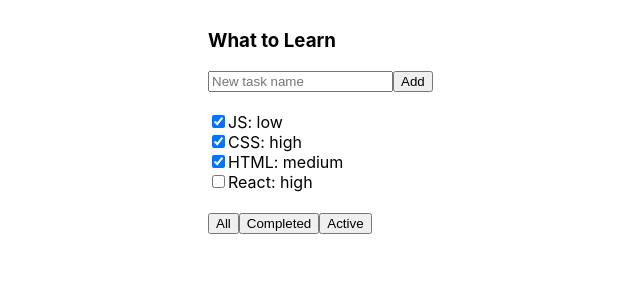
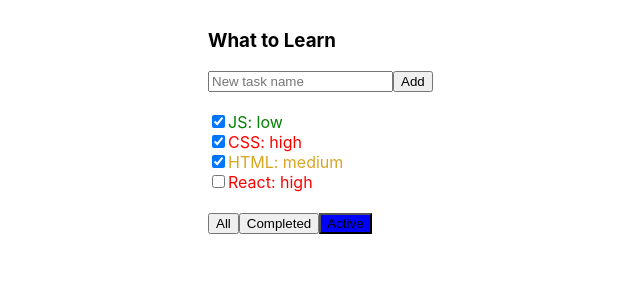
Before and after one commit to viketvova/TODO-list, a React (Create React App) app: page / in a window 1280 px wide. Shown: the top 300 px of the page, without its empty margins (192-832 px from the left). Built offline with nearby package versions, Linux system fonts and the light colour scheme.

Commit message:
Add filterValue and props

```diff
--- a/src/App.css
+++ b/src/App.css
@@ -14,3 +14,19 @@
 .todoList-task {
 
 }
+
+.filter-active {
+  background-color: blue;
+}
+
+.low {
+  color: green;
+}
+
+.medium {
+  color: goldenrod;
+}
+
+.high {
+  color: red;
+}
--- a/src/App.js
+++ b/src/App.js
@@ -13,6 +13,8 @@
         { title: "React", isDone: false, priority: "high"}
     ];
 
+    filterValue = "Active";
+
     render = () => {
 
         return (
@@ -20,7 +22,7 @@
                 <div className="todoList">
                     <TodoListHeader />
                     <TodoListTasks tasks={this.tasks}/>
-                    <TodoListFooter />
+                    <TodoListFooter filterValue={this.filterValue}/>
                 </div>
             </div>
         );
--- a/src/TodoListFooter.js
+++ b/src/TodoListFooter.js
@@ -1,14 +1,20 @@
 import React from 'react';
 import './App.css';
+//import s from './TodoListFooter.module.css';
 
 class TodoListFooter extends React.Component {
     render = () => {
+
+        let classForAll = this.props.filterValue === "All" ? "filter-active" : "";
+        let classForCompleted = this.props.filterValue === "Completed" ? "filter-active" : "";
+        let classForActive = this.props.filterValue === "Active" ? "filter-active" : "";
+
         return (
 
             <div className="todoList-footer">
-                <button>All</button>
-                <button>Completed</button>
-                <button>Active</button>
+                <button className={classForAll}>All</button>
+                <button className={classForCompleted}>Completed</button>
+                <button className={classForActive}>Active</button>
             </div>
         );
     }
--- /dev/null
+++ b/src/TodoListFooter.module.css
@@ -0,0 +1,3 @@
+.all {
+    background: blue;
+}
--- a/src/TodoListTask.js
+++ b/src/TodoListTask.js
@@ -3,10 +3,13 @@
 
 class TodoListTask extends React.Component {
     render = () => {
-        console.log(this.props)
+        let classNameChanger = "";
+        if(this.props.priority === "high") classNameChanger = "todoList-task high";
+        if(this.props.priority === "low") classNameChanger = "todoList-task low";
+        if(this.props.priority === "medium") classNameChanger = "todoList-task medium";
 
         return (
-            <div className="todoList-task">
+            <div className={classNameChanger}>
                 <input type="checkbox"
                     checked={this.props.isDone} />
                 <span>{`${this.props.title}: ${this.props.priority}`}</span>
```
